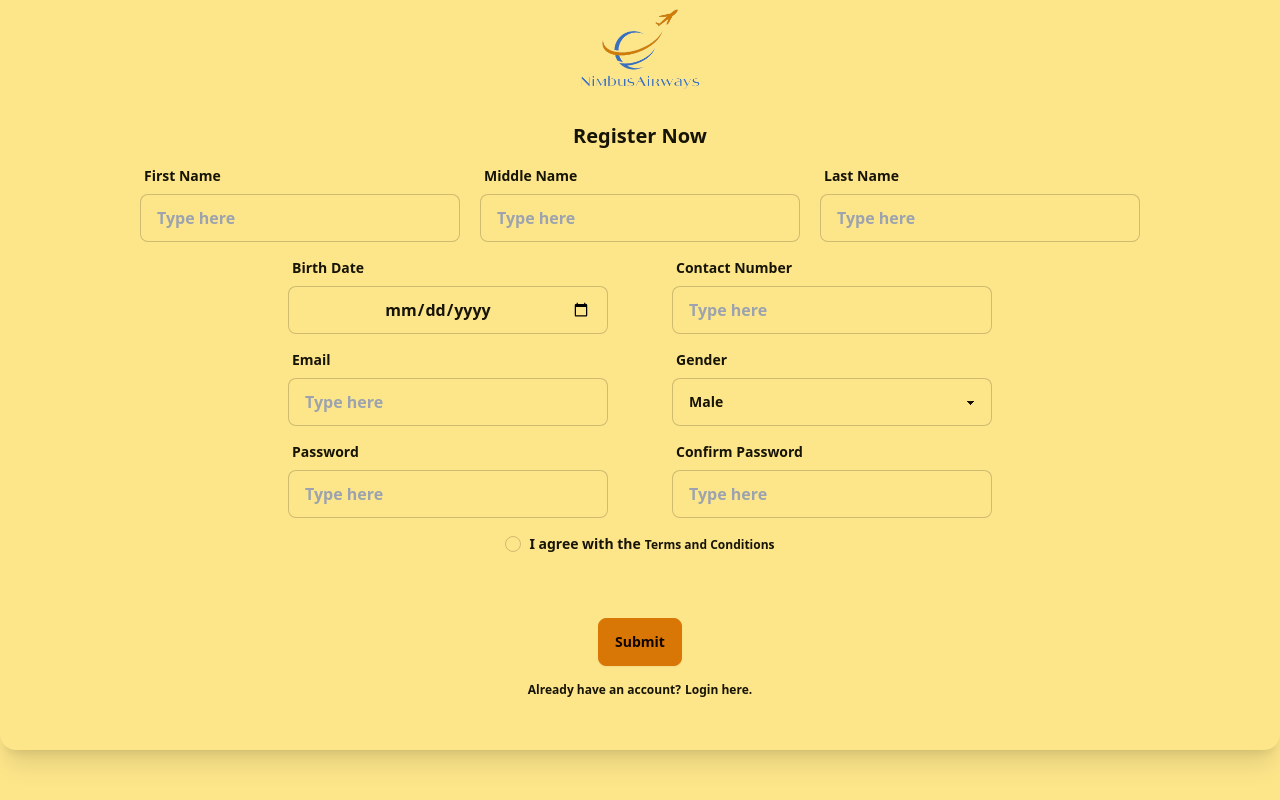
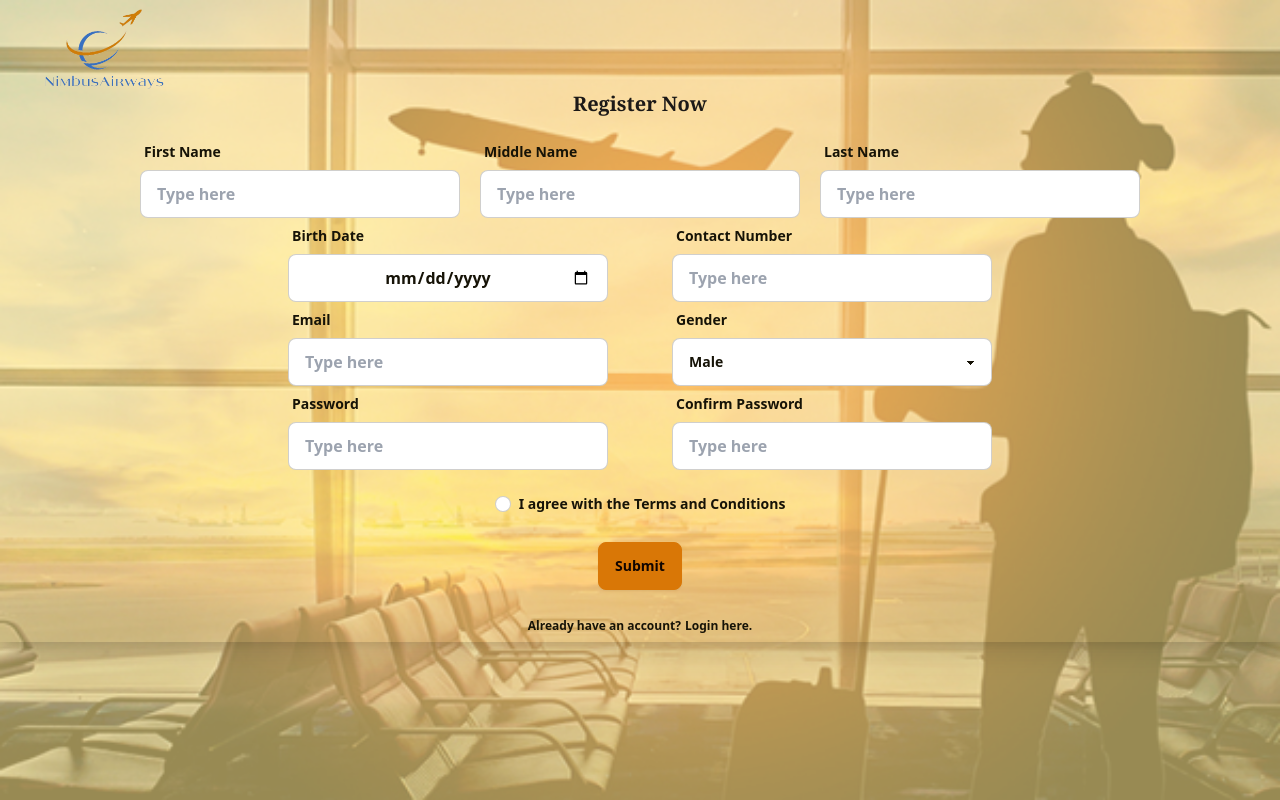
Before and after one commit to seenjey07/NimbusAirways, a React (Vite) app in the folder frontend/: page /signup in a window 1280 px wide. Built offline with nearby package versions, Linux system fonts and the light colour scheme; no server answers.

Commit message:
Finalize UI of login and signup pages. Modify Footer.

```diff
--- /dev/null
+++ b/frontend/src/layouts/router/UserDashboardRoutes.jsx
@@ -0,0 +1,20 @@
+import { Routes, Route } from "react-router-dom";
+import UserDashboardLayout from "../UserDashboardLayout";
+import UserDashboard from "../../pages/Dashboard/UserDashboard";
+import Bookings from "../../pages/Bookings";
+import FlightsSearchComponent from "@/pages/FlightsSearch";
+const UserDashboardRoutes = () => {
+  return (
+    <>
+      <UserDashboardLayout>
+        <Routes>
+          <Route path="/" element={<UserDashboard />} />
+          <Route path="bookings" element={<Bookings />} />
+          <Route path="flight_search" element={<FlightsSearchComponent />} />
+        </Routes>
+      </UserDashboardLayout>
+    </>
+  );
+};
+
+export default UserDashboardRoutes;
--- a/frontend/src/pages/Login.jsx
+++ b/frontend/src/pages/Login.jsx
@@ -1,5 +1,6 @@
 import { useState } from "react";
 import { useNavigate } from "react-router-dom";
+import LoginImage from "../assets/LoginImage.jpg";
 import axios from "axios";
 
 const Login = ({ addAlert }) => {
@@ -51,7 +52,16 @@ const Login = ({ addAlert }) => {
 
   return (
     <>
-      <div className="hero min-h-screen bg-base-100">
+      <div className="hero min-h-screen bg-white">
+        <div
+          style={{
+            backgroundImage: `url(${LoginImage})`,
+            height: "100vh",
+            width: "100vw",
+            backgroundRepeat: "no-repeat",
+            opacity: "0.4",
+          }}
+        ></div>
         <div className="hero-content flex-col lg:flex-row-reverse gap-16">
           <div className="text-center lg:text-left">
             <div className="flex">
@@ -71,7 +81,7 @@ const Login = ({ addAlert }) => {
                 <input
                   type="email"
                   placeholder="Email"
-                  className="input input-bordered"
+                  className="input input-bordered bg-white"
                   value={email}
                   onChange={(e) => setEmail(e.target.value)}
                   required
@@ -84,7 +94,7 @@ const Login = ({ addAlert }) => {
                 <input
                   type="password"
                   placeholder="Password"
-                  className="input input-bordered"
+                  className="input input-bordered bg-white"
                   value={password}
                   onChange={(e) => setPassword(e.target.value)}
                   required
--- a/frontend/src/pages/Registration.jsx
+++ b/frontend/src/pages/Registration.jsx
@@ -1,6 +1,7 @@
 import { signUpApi } from "../lib/authenticationapi";
 import { useNavigate } from "react-router-dom";
 import logoImage from "../assets/logo.png";
+import RegistrationImage from "../assets/RegistrationImage.jpg";
 
 const Registration = () => {
   const navigate = useNavigate();
@@ -24,12 +25,30 @@ const Registration = () => {
 
   return (
     <>
-      <figure className="flex mt-2 items-center justify-center">
+      <figure className="flex mt-2 pl-10 justify-start">
         <img src={logoImage} alt="Logo" className="w-32 h-auto" />
       </figure>
-      <div className="card lg:card-side bg-base-100 shadow-xl">
-        <form className="card-body" onSubmit={handleSubmit}>
-          <h2 className="card-title justify-center">Register Now</h2>
+
+      <div
+        style={{
+          position: "absolute",
+          top: 0,
+          left: 0,
+          width: "100%",
+          height: "100%",
+          zIndex: -1,
+          backgroundImage: `url(${RegistrationImage})`,
+          backgroundSize: "cover",
+          opacity: 0.4,
+        }}
+      ></div>
+
+      <div className=" lg:card-side bg-ghost shadow-xl relative">
+        <form className="pt-0" onSubmit={handleSubmit}>
+          <h2 className="card-title justify-center font-serif text-accent mb-4">
+            Register Now
+          </h2>
+
           <div className="flex justify-center gap-5">
             <label className="form-control w-full max-w-xs">
               <div className="label">
@@ -38,7 +57,7 @@ const Registration = () => {
               <input
                 type="text"
                 placeholder="Type here"
-                className="input input-bordered w-full max-w-xs"
+                className="input input-bordered w-full max-w-xs bg-white"
                 name="first_name"
                 required
               />
@@ -51,7 +70,7 @@ const Registration = () => {
               <input
                 type="text"
                 placeholder="Type here"
-                className="input input-bordered w-full max-w-xs"
+                className="input input-bordered w-full max-w-xs bg-white"
                 name="middle_name"
               />
             </label>
@@ -63,7 +82,7 @@ const Registration = () => {
               <input
                 type="text"
                 placeholder="Type here"
-                className="input input-bordered w-full max-w-xs"
+                className="input input-bordered w-full max-w-xs bg-white"
                 name="last_name"
                 required
               />
@@ -78,7 +97,7 @@ const Registration = () => {
               <input
                 type="date"
                 placeholder="Type here"
-                className="input input-bordered w-full max-w-xs text-center"
+                className="input input-bordered w-full max-w-xs text-center bg-white"
                 name="birth_date"
                 required
               />
@@ -91,7 +110,7 @@ const Registration = () => {
               <input
                 type="number"
                 placeholder="Type here"
-                className="input input-bordered w-full max-w-xs"
+                className="input input-bordered w-full max-w-xs bg-white"
                 name="phone_number"
                 required
               />
@@ -106,7 +125,7 @@ const Registration = () => {
               <input
                 type="email"
                 placeholder="Type here"
-                className="input input-bordered w-full max-w-xs"
+                className="input input-bordered w-full max-w-xs bg-white"
                 name="email"
                 required
               />
@@ -117,7 +136,11 @@ const Registration = () => {
                 <span className="label-text">Gender</span>
               </div>
 
-              <select className="select select-bordered" name="gender" required>
+              <select
+                className="select select-bordered bg-white"
+                name="gender"
+                required
+              >
                 <option disabled>Select</option>
 
                 <option>Male</option>
@@ -134,7 +157,7 @@ const Registration = () => {
               <input
                 type="password"
                 placeholder="Type here"
-                className="input input-bordered w-full max-w-xs"
+                className="input input-bordered w-full max-w-xs bg-white"
                 name="password"
                 required
               />
@@ -147,32 +170,35 @@ const Registration = () => {
               <input
                 type="password"
                 placeholder="Type here"
-                className="input input-bordered w-full max-w-xs"
+                className="input input-bordered w-full max-w-xs bg-white"
                 name="confirmPassword"
                 required
               />
             </label>
           </div>
 
-          <div className="flex justify-center">
+          <div className="flex justify-center mt-4">
             <label className="label">
-              <input type="checkbox" className="checkbox checkbox-xs mr-2" />
+              <input
+                type="checkbox"
+                className="checkbox checkbox-xs mr-2 bg-white"
+              />
               <div className="label-text">
                 I agree with the
-                <span className="ml-1 label-text-alt link link-hover">
+                <span className="ml-1 label-text link link-hover">
                   Terms and Conditions
                 </span>
               </div>
             </label>
           </div>
 
-          <div className="card-actions justify-center mt-12">
+          <div className="card-actions justify-center my-5">
             <button className="btn btn-primary" type="submit">
               Submit
             </button>
           </div>
 
-          <div className="flex justify-center mb-3">
+          <div className="flex justify-center">
             <label className="label">
               <span className="label-text-alt mr-1">
                 Already have an account?
--- a/frontend/src/pages/home/footer.jsx
+++ b/frontend/src/pages/home/footer.jsx
@@ -1,13 +1,10 @@
 import React from "react";
-import { useNavigate } from "react-router-dom";
 import logoImage from "../../assets/logo-no-text.png";
 
 const Footer = () => {
-  const navigate = useNavigate();
-
   return (
     <footer className="footer p-1 bg-accent text-white text-xs fixed bottom-0">
-      <div className="flex flex-row self-center">
+      <div className="flex flex-row items-center">
         <figure>
           <img
             src={logoImage}
@@ -18,7 +15,7 @@ const Footer = () => {
             }}
           />
         </figure>
-        <p className="footer text-xs">
+        <p className="footer text-[11px]">
           Discover the Skies with Nimbus Airways: Elevating Your Journey Beyond
           Boundaries
           <br />
@@ -26,8 +23,27 @@ const Footer = () => {
         </p>
       </div>
 
-      <nav>
-        <h6 className="footer-title">Social</h6>
+      <div className="footer-center">
+        <p className="footer-title m-0">Developed by:</p>
+        <div className="grid grid-flow-col gap-2">
+          <a
+            className="link link-hover font-sans text-[9px]"
+            href="https://github.com/andradajus"
+          >
+            Justin Andrada
+          </a>
+          |
+          <a
+            className="link link-hover font-sans text-[9px]"
+            href="https://github.com/seenjey07"
+          >
+            Christine Rosales
+          </a>
+        </div>
+      </div>
+
+      <nav className="footer-center">
+        <h6 className="footer-title m-0">Social</h6>
         <div className="grid grid-flow-col gap-4">
           <a>
             <svg
--- a/frontend/src/pages/home/home.jsx
+++ b/frontend/src/pages/home/home.jsx
@@ -33,13 +33,16 @@ const Home = () => {
             <div className="form-control">
               <input
                 type="text"
-                placeholder="Search"
-                className="input input-bordered w-24 md:w-auto"
+                placeholder="Enter a city"
+                className="input input-bordered bg-white text-sm w-20 md:w-auto"
               />
             </div>
+            <div>
+              <button className="btn btn-info">Search</button>
+            </div>
             <div className="dropdown dropdown-end">
-              <div tabIndex={0} role="button" className="btn btn-ghost">
-                <div className="w-10 rounded-full text-base-100">Menu</div>
+              <div tabIndex={0} role="button" className="btn btn-primary ">
+                <div className="w-10 rounded-full text-white">Menu</div>
               </div>
               <ul
                 tabIndex={0}
@@ -67,10 +70,8 @@ const Home = () => {
 
       <div
         style={{
-          flex: "1 0 auto",
-          overflow: "hidden",
           position: "relative",
-          height: "34vw", // Aspect ratio: 16:9 (1280x800)
+          height: "38vw", // Aspect ratio: 16:9 (1280x800)
           maxWidth: "100%",
         }}
       >
@@ -87,12 +88,7 @@ const Home = () => {
         />
       </div>
 
-      <div
-        style={{
-          flex: "1 0 auto",
-          overflow: "hidden",
-        }}
-      >
+      <div>
         <Footer />
       </div>
     </div>
```
Also changed, not shown: frontend/src/assets/LoginImage.jpg (added), frontend/src/assets/RegistrationImage.jpg (added), frontend/src/pages/home/AboutUs.jsx (added), frontend/src/pages/home/ContactUs.jsx (added).
